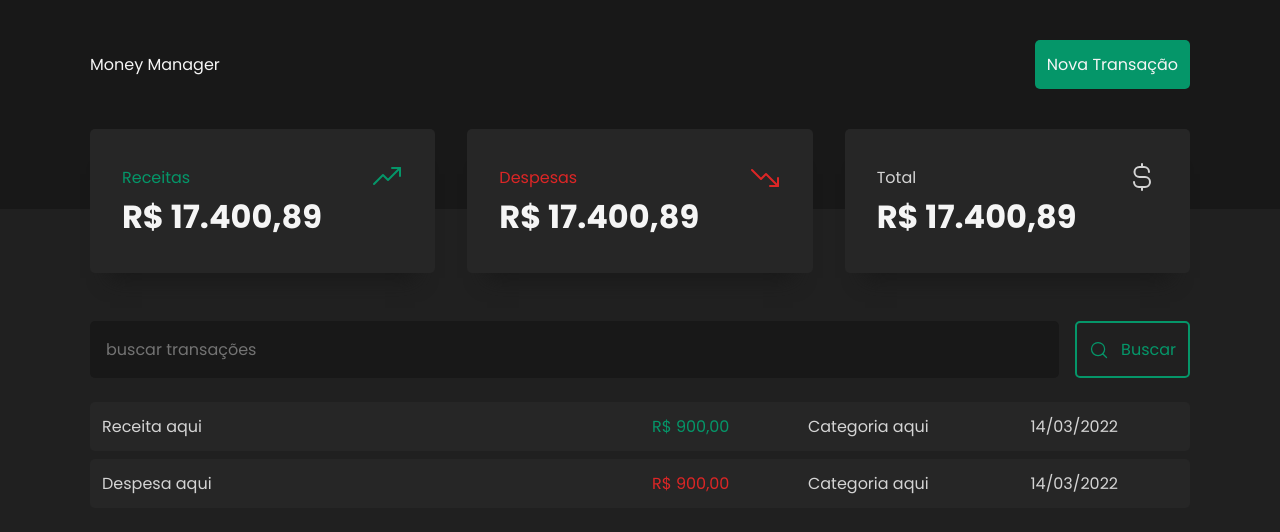
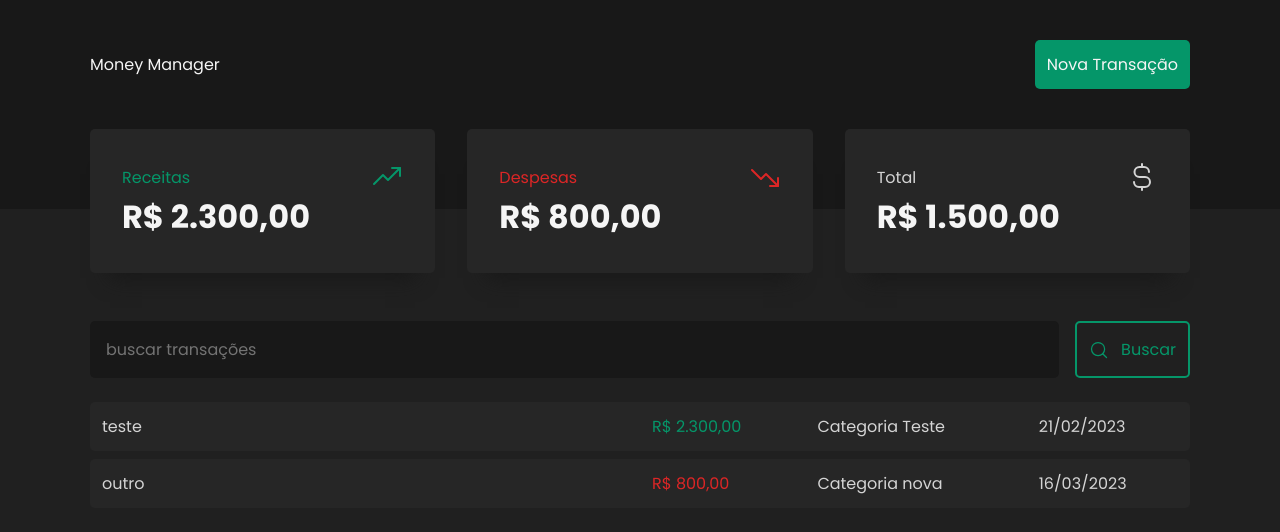
Before and after one commit to MrNaceja/money-manager, a React (Vite) app: page / in a window 1280 px wide. Shown: the top 532 px of the page. Built offline with nearby package versions, Linux system fonts and the light colour scheme; data requests are answered from the project's data file.

Commit message:
criado contexto de transações

```diff
--- a/package.json
+++ b/package.json
@@ -6,7 +6,8 @@
   "scripts": {
     "dev": "vite",
     "build": "tsc && vite build",
-    "preview": "vite preview"
+    "preview": "vite preview",
+    "server" : "json-server --w server.json 500"
   },
   "dependencies": {
     "@radix-ui/react-dialog": "^1.0.3",
@@ -21,6 +22,7 @@
     "@types/react": "^18.0.27",
     "@types/react-dom": "^18.0.10",
     "@vitejs/plugin-react": "^3.1.0",
+    "json-server": "^0.17.2",
     "typescript": "^4.9.3",
     "vite": "^4.1.0"
   }
--- /dev/null
+++ b/server.json
@@ -0,0 +1,21 @@
+{
+    "transactions": [
+        {
+            "id": 1,
+            "name": "teste",
+            "category":"Categoria Teste",
+            "value": 2300,
+            "type": "performance",
+            "insertAt": "02/21/2023"
+        },
+        {
+            "id": 2,
+            "name": "outro",
+            "category":"Categoria nova",
+            "value": 800,
+            "type": "expense",
+            "insertAt": "03/16/2023"
+        }
+
+    ]
+}
--- a/src/App.tsx
+++ b/src/App.tsx
@@ -1,4 +1,5 @@
 import { ThemeProvider } from 'styled-components'
+import ContextTransactionsProvider from './contexts/ContextTransactionsProvider'
 import Dashboard from './pages/Dashboard'
 import { GlobalStyle } from './styles/GlobalStyle'
 import { themeDefault } from './styles/themes/themeDefault'
@@ -7,7 +8,9 @@ function App() {
   return (
     <ThemeProvider theme={themeDefault}>
       <GlobalStyle />
-      <Dashboard />
+      <ContextTransactionsProvider>
+        <Dashboard />
+      </ContextTransactionsProvider>
     </ThemeProvider>
   )
 }
--- a/src/components/Summary/index.tsx
+++ b/src/components/Summary/index.tsx
@@ -1,11 +1,34 @@
 import { TrendDown, TrendUp, CurrencyDollarSimple } from 'phosphor-react';
+import { useContext } from 'react';
+import { ContextTransactions } from '../../contexts/ContextTransactionsProvider';
+import { formatterNumber } from '../../utils/formatter';
 import {
     StyledSummaryContainer,
     StyledSummaryExpenseCard,
     StyledSummaryPerformanceCard,
     StyledSummaryBalanceCard } from './styles';
 
+interface SummaryValues {
+    performance: number;
+    expense: number;
+    balance: number;
+}
+
 export default function Summary() {
+    const { transactions } = useContext(ContextTransactions)
+    const summary : SummaryValues = transactions.reduce((prevSummary, transaction) => {
+        switch (transaction.type) {
+            case 'performance':
+                prevSummary.performance += transaction.value
+                break
+                case 'expense':
+                    prevSummary.expense += transaction.value
+                    break
+                }
+                prevSummary.balance = prevSummary.performance - prevSummary.expense
+                return prevSummary;
+    }, {performance: 0, expense: 0, balance: 0})
+
     return (
         <StyledSummaryContainer>
             <StyledSummaryPerformanceCard>
@@ -13,21 +36,27 @@ export default function Summary() {
                     <span>Receitas</span>
                     <TrendUp size={32} />
                 </header>
-                <strong>R$ 17.400,89</strong>
+                <strong>
+                    {formatterNumber.format(summary.performance)}
+                </strong>
             </StyledSummaryPerformanceCard>
             <StyledSummaryExpenseCard>
                 <header>
                     <span>Despesas</span>
                     <TrendDown size={32} />
                 </header>
-                <strong>R$ 17.400,89</strong>
+                <strong>
+                    {formatterNumber.format(summary.expense)}
+                </strong>
             </StyledSummaryExpenseCard>
             <StyledSummaryBalanceCard>
                 <header>
                     <span>Total</span>
                     <CurrencyDollarSimple size={32} />
                 </header>
-                <strong>R$ 17.400,89</strong>
+                <strong>
+                    {formatterNumber.format(summary.balance)}
+                </strong>
             </StyledSummaryBalanceCard>
         </StyledSummaryContainer>
     )
--- /dev/null
+++ b/src/contexts/ContextTransactionsProvider.tsx
@@ -0,0 +1,38 @@
+import { ReactNode, useEffect, useState, createContext } from 'react';
+
+interface Transaction {
+    id: number;
+    name: string;
+    value: number;
+    category: string;
+    type: 'performance' | 'expense';
+    insertAt: string;
+  }
+interface PropsContextTransactions {
+    transactions: Transaction[];
+}
+
+export const ContextTransactions = createContext({} as PropsContextTransactions)
+
+interface PropsContextTransactionsProvider {
+    children: ReactNode;
+}
+export default function ContextTransactionsProvider({ children } : PropsContextTransactionsProvider) {
+    const URL_API_BACK_END_GET_TRANSACTIONS = 'http://localhost:3000/transactions';
+
+    const [transactions, setTransactions] = useState<Transaction[]>([]);
+
+    async function loadTransactions() {
+      const res = await fetch(URL_API_BACK_END_GET_TRANSACTIONS)
+      const transactions = await res.json()
+      setTransactions(transactions)
+    }
+
+    useEffect(() => { loadTransactions() }, [])
+
+    return (
+      <ContextTransactions.Provider value={{ transactions: transactions }}>
+        { children }
+      </ContextTransactions.Provider>
+    )
+}
--- a/src/pages/Dashboard/index.tsx
+++ b/src/pages/Dashboard/index.tsx
@@ -1,6 +1,9 @@
 import Header from "../../components/Header";
 import Summary from "../../components/Summary";
 import SearchForm from '../../components/SearchForm/index';
+import { useEffect, useState, useContext } from 'react';
+import { ContextTransactions } from '../../contexts/ContextTransactionsProvider';
+import { formatterNumber, formatterDate } from '../../utils/formatter';
 import {
   StyledTransactionsContainer,
   StyledTransactionsTable,
@@ -8,6 +11,7 @@ import {
   StyledHighlightValueExpense } from "./styles";
 
 export default function Dashboard() {
+    const { transactions } = useContext(ContextTransactions)
     return (
        <>
         <Header />
@@ -16,26 +20,31 @@ export default function Dashboard() {
           <SearchForm />
           <StyledTransactionsTable>
             <tbody>
-                <tr>
-                  <td>Receita aqui</td>
+              {
+                transactions.map(transaction => {
+                 return (
+                    <tr key={transaction.id}>
+                      <td>{transaction.name}</td>
                       <td>
+                        {
+                          transaction.type == 'performance' &&
                             <StyledHighlightValuePerformance>
-                      R$ 900,00
+                              {formatterNumber.format(transaction.value)}
                             </StyledHighlightValuePerformance>
+                        }
+                        {
+                          transaction.type == 'expense' &&
+                            <StyledHighlightValueExpense>
+                              {formatterNumber.format(transaction.value)}
+                            </StyledHighlightValueExpense>
+                        }
                         </td>
-                  <td>Categoria aqui</td>
-                  <td>14/03/2022</td>
+                      <td>{transaction.category}</td>
+                      <td>{formatterDate.format(new Date(transaction.insertAt))}</td>
                     </tr>
-                <tr>
-                  <td>Despesa aqui</td>
-                  <td>
-                    <StyledHighlightValueExpense>
-                      R$ 900,00
-                    </StyledHighlightValueExpense>
-                  </td>
-                  <td>Categoria aqui</td>
-                  <td>14/03/2022</td>
-                </tr>
+                  )
+                })
+              }
             </tbody>
           </StyledTransactionsTable>
         </StyledTransactionsContainer>
--- /dev/null
+++ b/src/utils/formatter.ts
@@ -0,0 +1,2 @@
+export const formatterNumber = new Intl.NumberFormat('pt-BR', {style: 'currency', currency: 'BRL'})
+export const formatterDate = new Intl.DateTimeFormat('pt-BR')
```
Also changed, not shown: 1 other file (tests, documents, lock files or other folders). Lines whose indentation alone changed are shown as unchanged.
